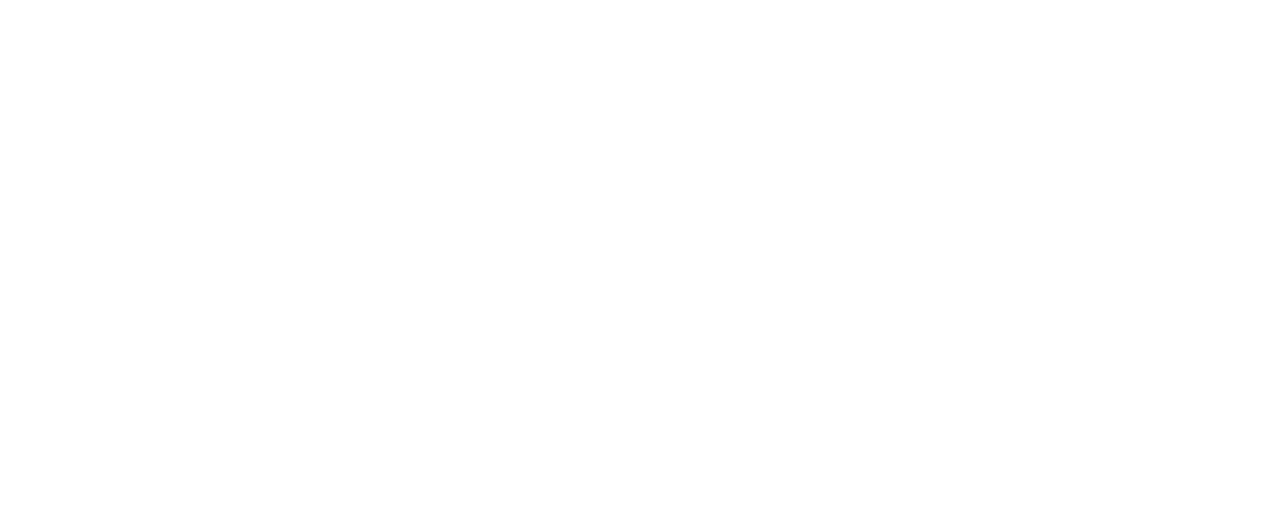
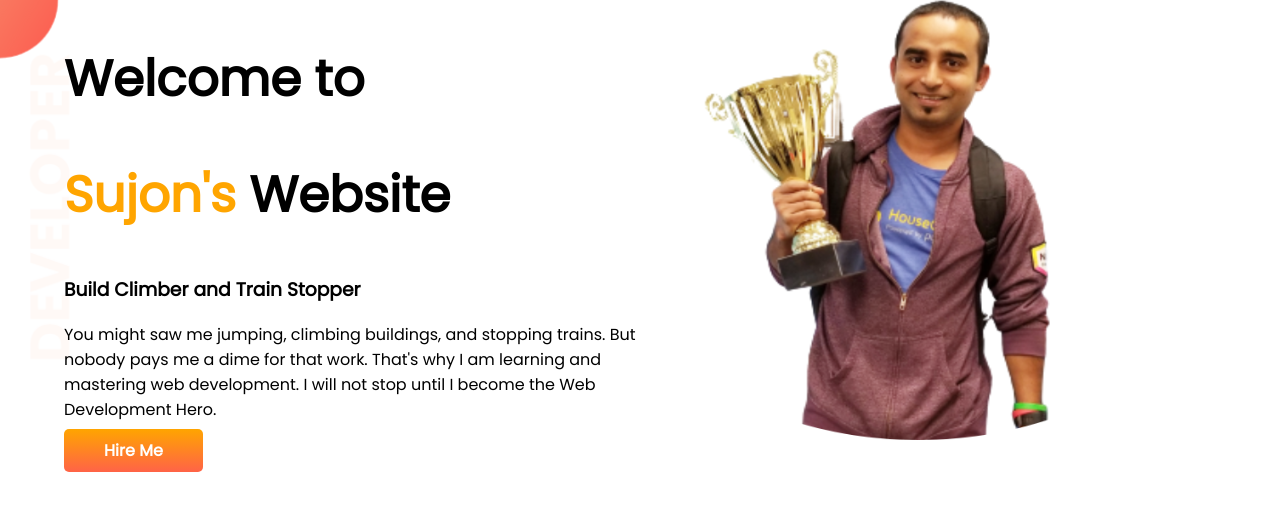
Before and after one commit to capnemo20/developer-portfolio, a plain HTML site: page index.html in a window 1280 px wide. Drawn offline with Linux system fonts and the light colour scheme.

Commit message:
first half done

```diff
--- a/index.html
+++ b/index.html
@@ -1,13 +1,35 @@
 <!DOCTYPE html>
 <html lang="en">
+
 <head>
     <meta charset="UTF-8">
     <meta http-equiv="X-UA-Compatible" content="IE=edge">
     <meta name="viewport" content="width=device-width, initial-scale=1.0">
     <title>Portfolio</title>
+    <link rel="preconnect" href="https://fonts.googleapis.com">
+    <link rel="preconnect" href="https://fonts.gstatic.com" crossorigin>
+    <link href="https://fonts.googleapis.com/css2?family=Poppins&display=swap" rel="stylesheet">
     <link rel="stylesheet" href="style.css">
 </head>
+
 <body>
+    <section class="top-banner">
+        <div class="half-width">
+            <h1>Welcome to</h1>
+            <h1><span class="orange-color">Sujon's</span> Website</h1>
+            <h3>Build Climber and Train Stopper</h3>
+            <p>You might saw me jumping, climbing buildings, and stopping trains. But nobody pays me a dime for that
+                work.
+                That's why I am learning and mastering web development. I will not stop until I become the Web
+                Development
+                Hero.
+            </p>
+            <a class="link-button" target="_blank" href="https://github.com/">Hire Me</a>
+        </div>
+        <div class="half-width">
+            <img src="trophy.png" alt="">
+        </div>
+    </section>
+</body>
 
-</body>
 </html>
--- a/style.css
+++ b/style.css
@@ -0,0 +1,32 @@
+body{
+    font-family: 'Poppins', sans-serif;
+    margin: 0;
+}
+h1{
+    font-size: 50px;
+}
+.orange-color{
+    color: orange;
+}
+section{
+    display: flex;
+}
+.half-width{
+    width: 50%;
+    padding-left: 5%;
+}
+.half-width img{
+    width: 60%;
+}
+.link-button{
+    text-decoration: none;
+    background-image: linear-gradient(orange,tomato);
+    color: white;
+    font-weight: 700;
+    padding: 10px 40px;
+    border-radius: 5px;
+}
+.top-banner{
+    background-image: url(top-banner.png);
+    background-repeat: no-repeat;
+}
```
Also changed, not shown: top-banner.png (added), trophy.png (added).
